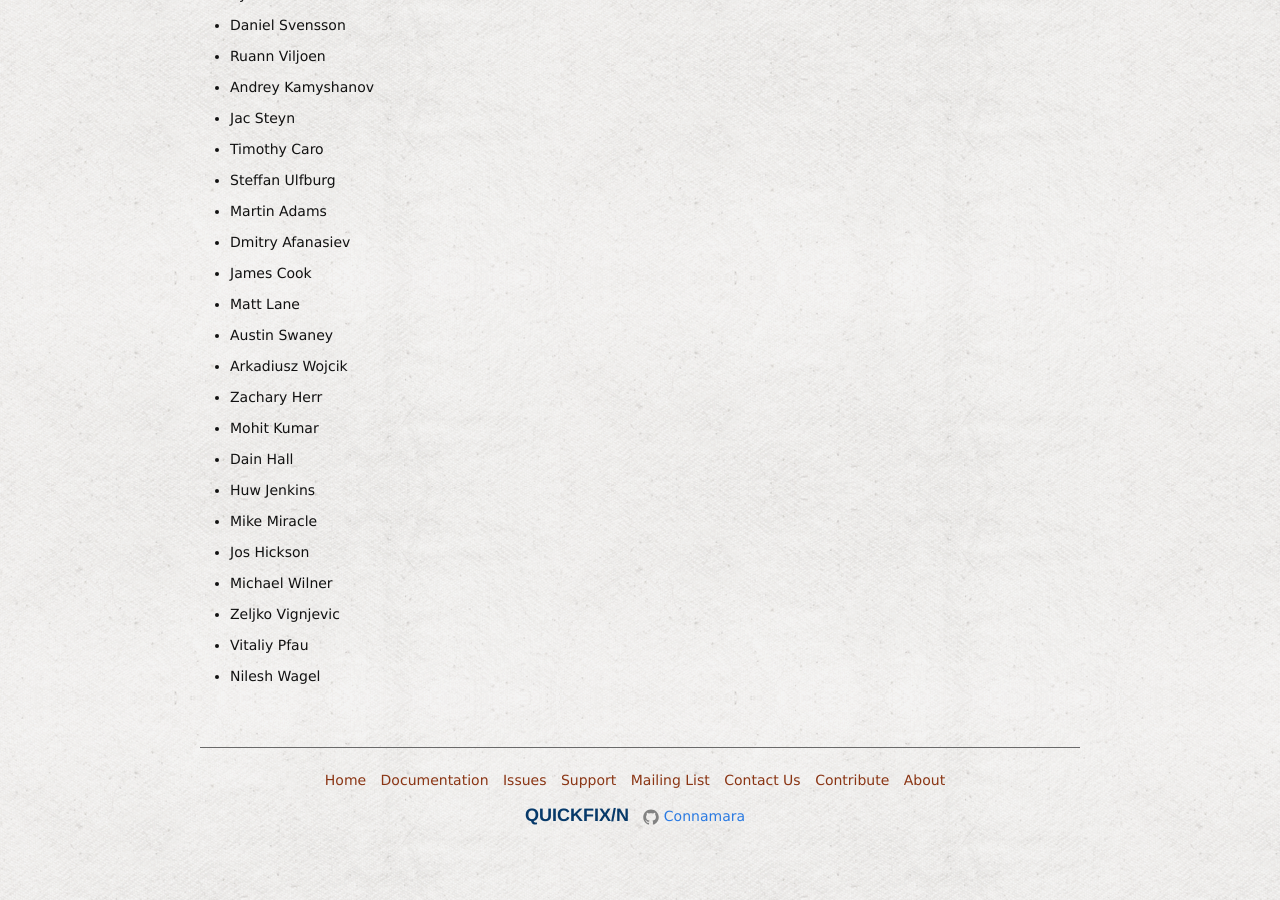
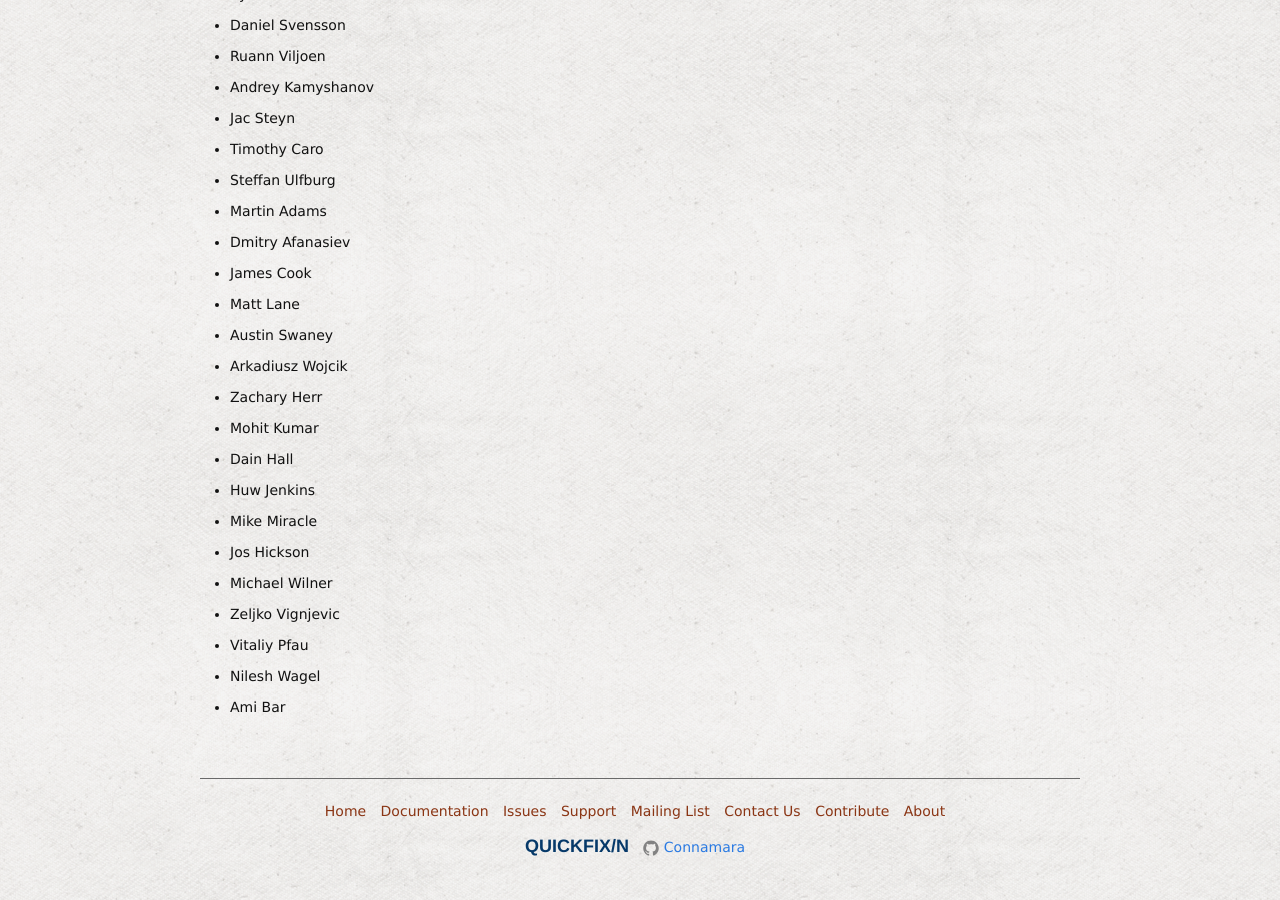
Before and after one commit to connamara/quickfixn, a Jekyll site: the page built from web/views/about/credits.md, in a window 1280 px wide and 900 px high, scrolled down 1402 px. Built offline with Jekyll 4.4.1, drawn with Linux system fonts in a browser that asks for light colours.

Commit message:
credit to Ami Bar #531

```diff
--- a/web/views/about/credits.md
+++ b/web/views/about/credits.md
@@ -67,3 +67,4 @@ Contributors
 - Zeljko Vignjevic
 - Vitaliy Pfau
 - Nilesh Wagel
+- Ami Bar
```
